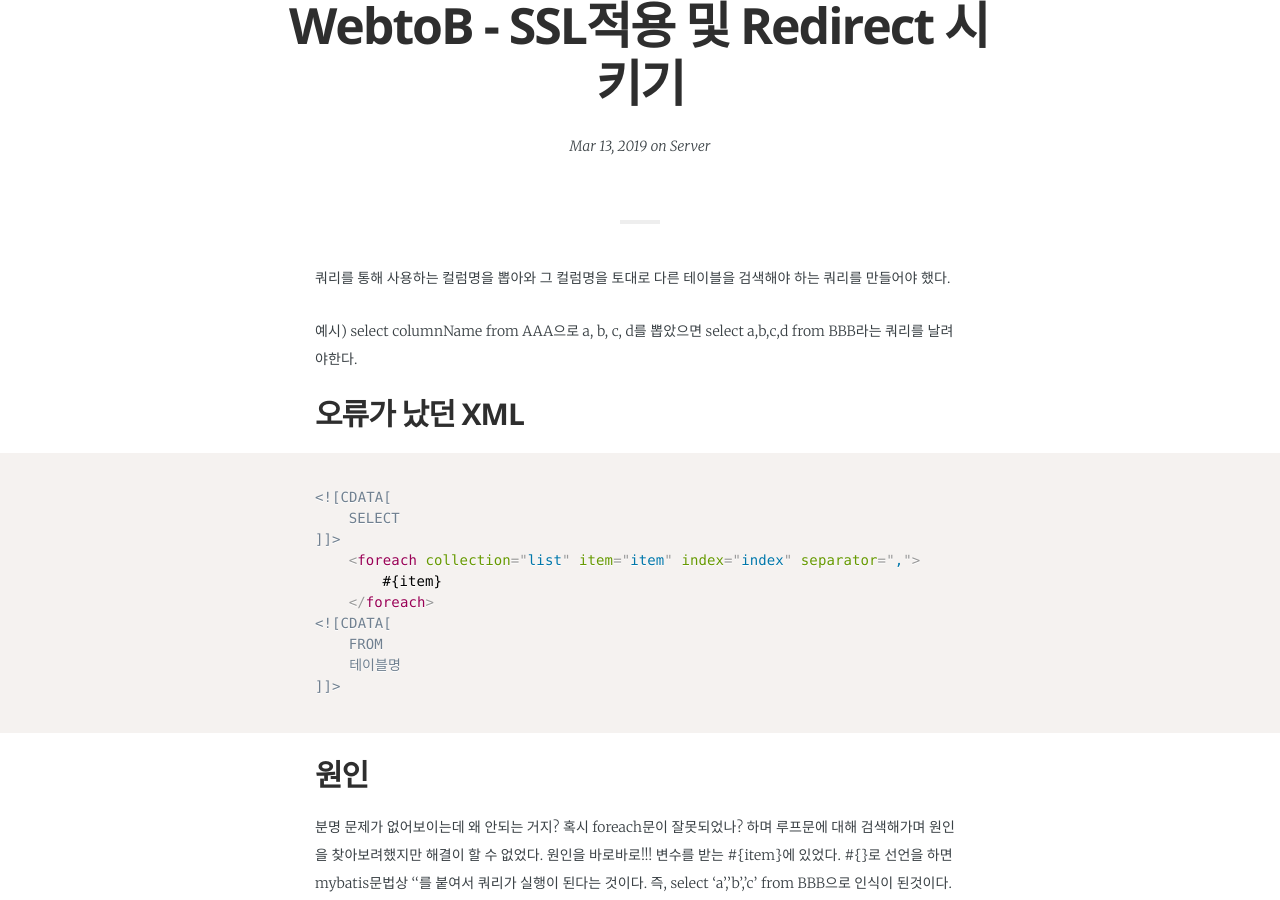
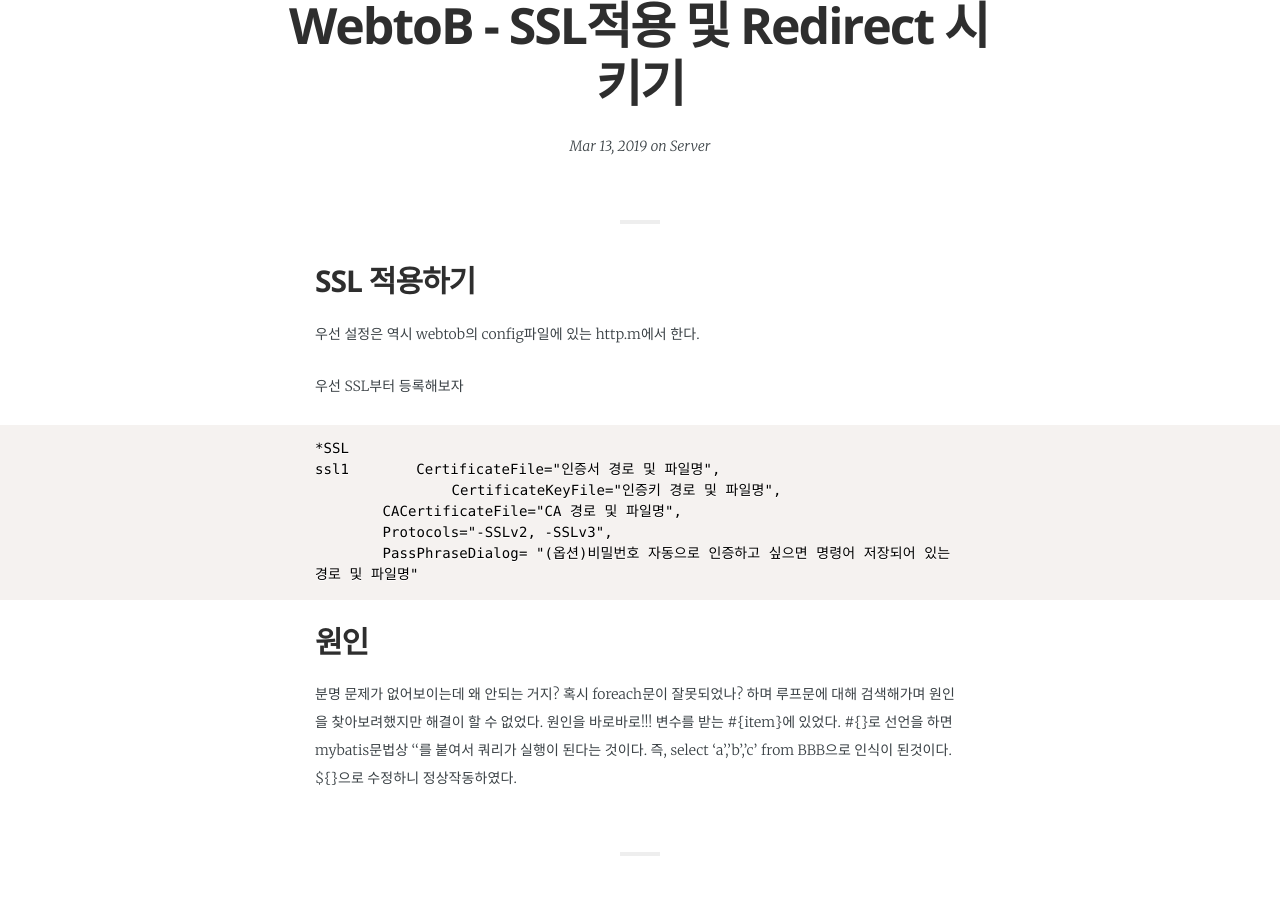
Before and after one commit to jwillmer/jekyllDecent, a Jekyll site: the page built from _posts/2019-03-13-webtob2.md, in a window 1280 px wide and 900 px high, scrolled down 341 px. Built offline with Jekyll 4.4.1, drawn with Linux system fonts in a browser that asks for light colours; some web fonts are replaced.

Commit message:
Update 2019-03-13-webtob2.md

````diff
--- a/_posts/2019-03-13-webtob2.md
+++ b/_posts/2019-03-13-webtob2.md
@@ -7,35 +7,25 @@
 author:            geunyoung
 cover:             /assets/mountain-alternative-cover.jpg
 published:         true
-redirect_from:     "/server3/"
 cover:             /assets/mountain-alternative-cover.jpg
 language:          KO
 comments:          true
 math:		   false
 ---
 
-쿼리를 통해 사용하는 컬럼명을 뽑아와
-그 컬럼명을 토대로 다른 테이블을 검색해야 하는 쿼리를 만들어야 했다.
+## SSL 적용하기
 
-예시)
-select columnName from AAA으로  a, b, c, d를 뽑았으면
-select a,b,c,d from BBB라는 쿼리를 날려야한다.
+우선 설정은 역시 webtob의 config파일에 있는 http.m에서 한다.
 
-## 오류가 났던 XML
+우선 SSL부터 등록해보자
 
 ```xml
-
-<![CDATA[
-	SELECT
-]]>
-	<foreach collection="list" item="item" index="index" separator=",">
-		#{item}
-	</foreach>
-<![CDATA[
-	FROM
-    테이블명
-]]>
-
+*SSL
+ssl1		CertificateFile="인증서 경로 및 파일명",
+                CertificateKeyFile="인증키 경로 및 파일명",
+		CACertificateFile="CA 경로 및 파일명",
+		Protocols="-SSLv2, -SSLv3",
+		PassPhraseDialog= "(옵션)비밀번호 자동으로 인증하고 싶으면 명령어 저장되어 있는 경로 및 파일명"
 ```
 
 ## 원인
````
